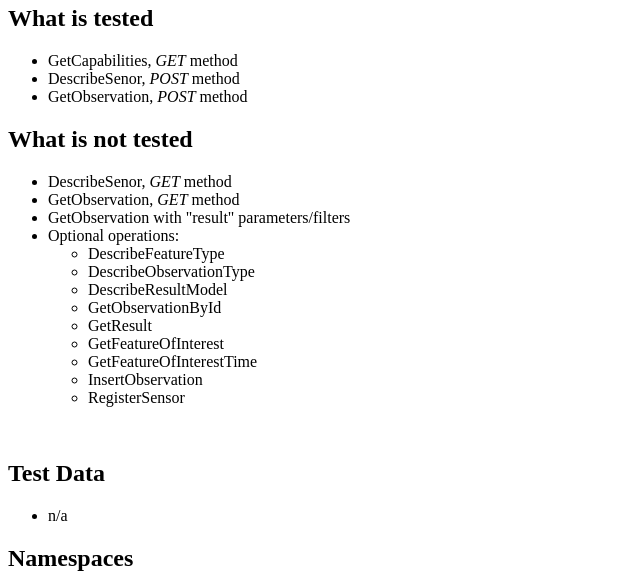
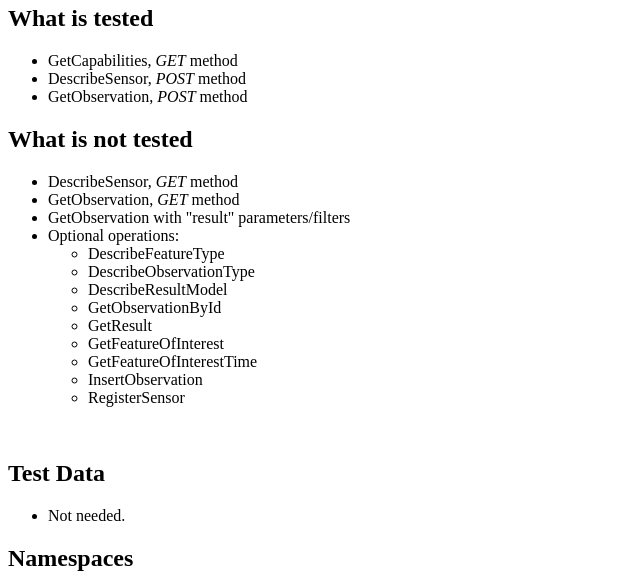
Before and after one commit to opengeospatial/ets-sos10, a plain HTML site: page web/index.html in a window 1280 px wide. Shown: the part 183-758 px from the top of the page, 0-640 px from the left. Drawn offline with Linux system fonts and the light colour scheme.

Commit message:
Added dates, corrected spelling typos.
git-svn-id: https://svn.opengeospatial.org/ogc-projects/cite/scripts/sos/1.0.0/trunk@5569 32909982-3df7-0310-a142-94324ff2e7a9

```diff
--- a/web/index.html
+++ b/web/index.html
@@ -20,13 +20,13 @@
 <h2>What is tested</h2>
 <ul>
   <li>GetCapabilities, <i>GET</i> method</i></li>
-  <li>DescribeSenor, <i>POST</i> method</li>
+  <li>DescribeSensor, <i>POST</i> method</li>
   <li>GetObservation, <i>POST</i> method</li>
 </ul>
 
 <h2>What is not tested</h2>
 <ul>
-	<li>DescribeSenor, <i>GET</i> method</li>
+	<li>DescribeSensor, <i>GET</i> method</li>
 	<li>GetObservation, <i>GET</i> method</li>
 	<li>GetObservation with "result" parameters/filters</li>
 	<li>Optional operations:
@@ -48,7 +48,7 @@
 <BR>
 <h2>Test Data</h2>
 <ul>
-	<li>n/a</li>
+	<li>Not needed.</li>
 </ul>
 
 
```
Also changed, not shown: web/relnotes.txt.
